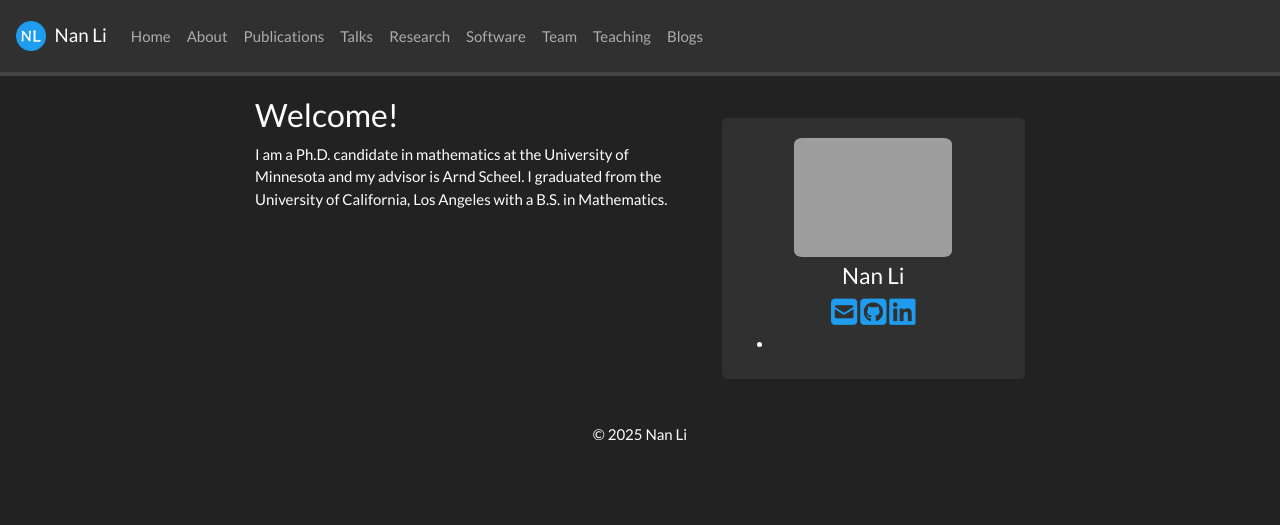
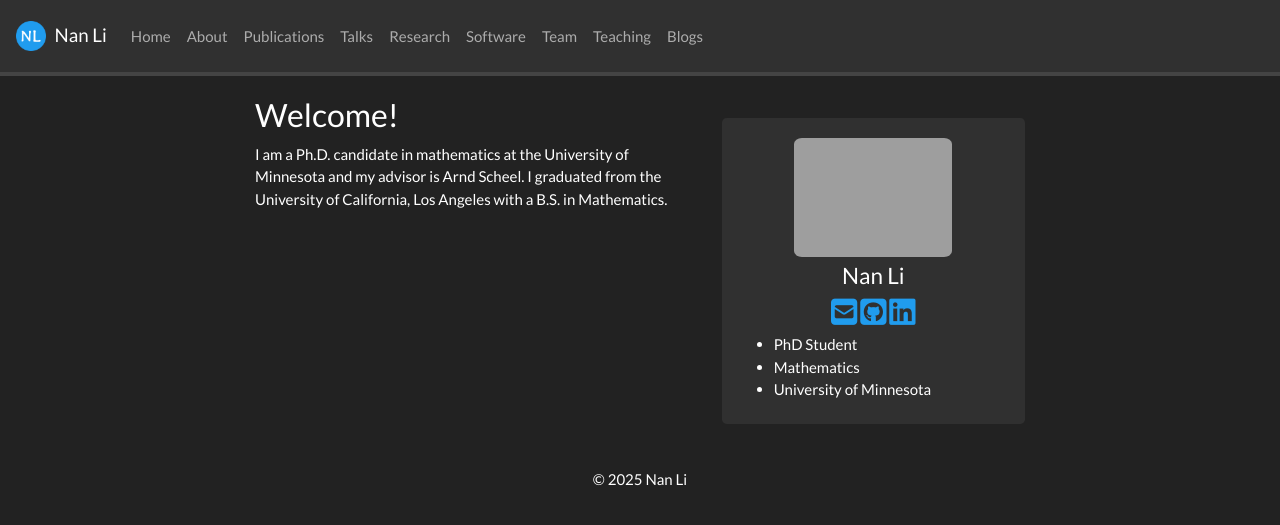
Before and after one commit to eigennan/eigennan.github.io, a Jekyll site: the page built from _pages/home.md, in a window 1280 px wide. Shown: the top 525 px of the page. Built offline with Jekyll 4.4.1, drawn with Linux system fonts in a browser that asks for light colours; nearby versions of some CDN libraries; a style sheet for code colours, icons or effects is not loaded.

Commit message:
Update pi.yml

```diff
--- a/_data/pi.yml
+++ b/_data/pi.yml
@@ -17,5 +17,7 @@
 
   educationshort:
     [
-      ""
+      "PhD Student",
+      "Mathematics",
+      "University of Minnesota"
     ]
```
